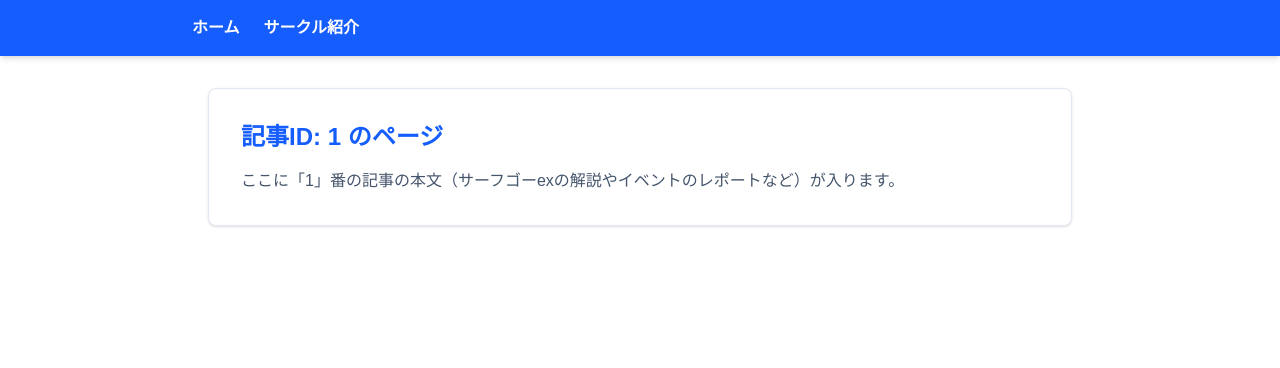
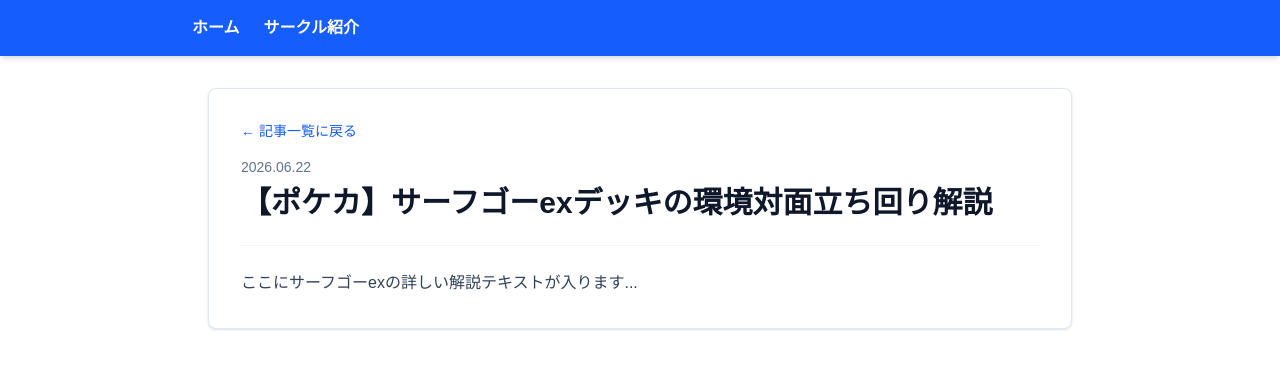
Before and after one commit to kazam1dor1/pokemon-blog, a Next.js app: page /articles/1 in a window 1280 px wide. Shown: the top 368 px of the page. Built offline with nearby package versions, Linux system fonts and the light colour scheme.

Commit message:
記事カードのコンポーネント化

```diff
--- a/app/articles/[id]/page.tsx
+++ b/app/articles/[id]/page.tsx
@@ -1,16 +1,38 @@
 // app/articles/[id]/page.tsx
 
+import { articles } from "../../data/articles"; // 🌟 分離したデータを読み込む
+import Link from "next/link";
+
 export default async function ArticleDetail({ params }: { params: { id: string } }) {
-    const { id } = await params;
 
+  // 1. URLからIDを受け取る
+  const { id } = await params;
+
+  // 2. 配列の中から、URLのIDと同じ記事を探し出す！
+  const article = articles.find((a) => a.id === id);
+  if (!article) {
     return (
-      <div className="bg-white p-8 rounded-lg shadow-sm border border-slate-200">
-        <h1 className="text-2xl font-bold text-blue-600 mb-4">
-          記事ID: {id} のページ
-        </h1>
-        <p className="text-slate-600">
-          ここに「{id}」番の記事の本文（サーフゴーexの解説やイベントのレポートなど）が入ります。
-        </p>
+      <div className="text-center py-12">
+        <p className="text-red-500 font-bold mb-4">指定された記事が見つかりませんでした。</p>
+        <Link href="/" className="text-blue-600 hover:underline">ホームに戻る</Link>
       </div>
     );
   }
+
+  // 3. 見つかった記事を表示する！
+  return (
+    <article className="bg-white p-8 rounded-lg shadow-sm border border-slate-200">
+      <Link href="/" className="text-sm text-blue-600 hover:underline block mb-4">
+        ← 記事一覧に戻る
+      </Link>
+
+      <div className="text-sm text-slate-500 mb-2">{article.date}</div>
+      <h1 className="text-3xl font-bold text-slate-900 mb-6">{article.title}</h1>
+
+      {/* 🌟 記事の本文をここで表示！ */}
+      <div className="text-slate-700 leading-relaxed border-t border-slate-100 pt-6 whitespace-pre-wrap">
+        <p>{article.content}</p>
+      </div>
+    </article>
+  );
+}
--- /dev/null
+++ b/app/components/ArticleCard.tsx
@@ -0,0 +1,24 @@
+// app/components/ArticleCard.tsx
+import Link from "next/link";
+
+// 🌟 部品が受け取る「データ（引数）」のルールを決める
+type ArticleProps = {
+  id: string;
+  title: string;
+  date: string;
+  description: string;
+};
+
+// 🌟 記事カードの部品本体
+export default function ArticleCard({ id, title, date, description }: ArticleProps) {
+  return (
+    <Link
+      href={`/articles/${id}`}
+      className="block p-6 bg-white border border-slate-200 rounded-lg shadow-sm hover:shadow-md hover:-translate-y-1 transition-all"
+    >
+      <div className="text-sm text-slate-500 mb-2">{date}</div>
+      <h2 className="text-xl font-bold text-blue-600 mb-2">{title}</h2>
+      <p className="text-slate-600">{description}</p>
+    </Link>
+  );
+}
```
